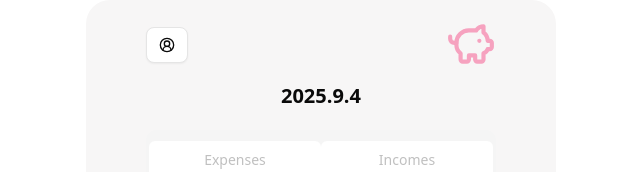
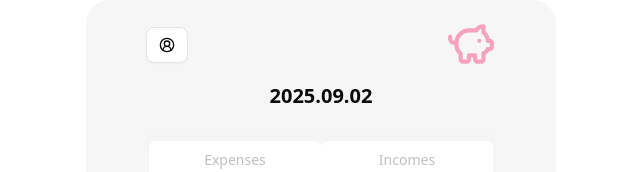
Before and after one commit to takayu7/nextjs-base-project, a Next.js app: page /record in a window 1280 px wide. Shown: the top 172 px of the page, without its empty margins (319-959 px from the left). Built offline with nearby package versions, Linux system fonts and the light colour scheme.

Commit message:
記入画面の修正

```diff
--- a/src/app/components/record/FormField.tsx
+++ b/src/app/components/record/FormField.tsx
@@ -1,7 +1,7 @@
 "use client";
-import React from "react";
-
+import React, { useState } from "react";
 import { BadgeJapaneseYen } from "lucide-react";
+import { categoryTestData } from "@/app/components/home/CategoryDetails";
 
 type FormFieldProps = {
   varient?: "expense" | "income";
@@ -10,6 +10,21 @@ type FormFieldProps = {
 export const FormField: React.FC<FormFieldProps> = ({
   varient = "expense",
 }) => {
+
+  const today = new Date();
+  const formatted = today
+    .toLocaleDateString("ja-JP", {
+      year: "numeric",
+      month: "2-digit",
+      day: "2-digit",
+    })
+    .split("/")
+    .join("-");
+  console.log(today);
+  console.log(formatted);
+  const [date, setDate] = useState<string>(formatted);
+
+  const newData = categoryTestData.filter((i) => i.type === varient);
   return (
     <>
       <ul className="space-y-10 pt-8">
@@ -23,8 +38,8 @@ export const FormField: React.FC<FormFieldProps> = ({
             type="number"
             className={
               varient === "expense"
-                ? "rounded-[3px] border-1 border-[#75A9F9] px-2 py-1 w-[184px] h-[28px]"
-                : "rounded-[3px] border-1 border-[#F06E9C] px-2 py-1 w-[184px] h-[28px]"
+                ? "rounded-[3px] border-1 border-[#75A9F9] px-2 py-1 w-[184px] h-[30px]"
+                : "rounded-[3px] border-1 border-[#F06E9C] px-2 py-1 w-[184px] h-[30px]"
             }
           />
         </li>
@@ -35,10 +50,16 @@ export const FormField: React.FC<FormFieldProps> = ({
           <select
             className={
               varient === "expense"
-                ? "select rounded-[3px] border-1 border-[#75A9F9] px-2 py-1 w-[184px] h-[28px]"
-                : "select rounded-[3px] border-1 border-[#F06E9C] px-2 py-1 w-[184px] h-[28px]"
+                ? "select rounded-[3px] border-1 border-[#75A9F9] px-2 py-1 w-[184px] h-[30px] text-sm"
+                : "select rounded-[3px] border-1 border-[#F06E9C] px-2 py-1 w-[184px] h-[30px] text-sm"
             }
-          />
+          >
+            {newData.map((i) => (
+              <option key={i.id} value={i.id}>
+                {i.category}
+              </option>
+            ))}
+          </select>
         </li>
 
         {/* 日付 */}
@@ -46,10 +67,11 @@ export const FormField: React.FC<FormFieldProps> = ({
           <label>Date</label>
           <input
             type="date"
+            value={date}
             className={
               varient === "expense"
-                ? "rounded-[3px] border-1 border-[#75A9F9] px-2 py-1 w-[184px] h-[28px]"
-                : "rounded-[3px] border-1 border-[#F06E9C] px-2 py-1 w-[184px] h-[28px]"
+                ? "rounded-[3px] border-1 border-[#75A9F9] px-2 py-1 w-[184px] h-[30px]"
+                : "rounded-[3px] border-1 border-[#F06E9C] px-2 py-1 w-[184px] h-[30px]"
             }
           />
         </li>
--- a/src/app/components/record/Record.tsx
+++ b/src/app/components/record/Record.tsx
@@ -1,3 +1,4 @@
+"use client";
 import { Tabs, TabsContent } from "@/components/ui/tabs";
 
 import { TabsButton } from "@/app/components/molecules/TabsButton";
@@ -5,12 +6,24 @@ import { ButtonGroup } from "@/app/components/molecules/ButtonGroup";
 import { FormField } from "@/app/components/record/FormField";
 
 export const Record = () => {
+  const today = new Date();
+  const formatted = today
+    .toLocaleDateString("ja-JP", {
+      year: "numeric",
+      month: "2-digit",
+      day: "2-digit",
+    })
+    .split("/")
+    .join(".");
+  console.log(today);
+  console.log(formatted);
+
   return (
     <>
       <div className="w-[350px]">
         <div className="flex justify-center mt-3 flex-col items-center">
           <h1 className="text-maincolor text-xl font-bold font-mono ">
-            2025.9.4
+            {formatted}
           </h1>
           <div className="flex max-w-full flex-col gap-6">
             <Tabs defaultValue="account" className="w-[350px]">
@@ -31,7 +44,6 @@ export const Record = () => {
                   <ButtonGroup label="Save" varient="income" />
                 </div>
               </TabsContent>
-
             </Tabs>
           </div>
         </div>
```
